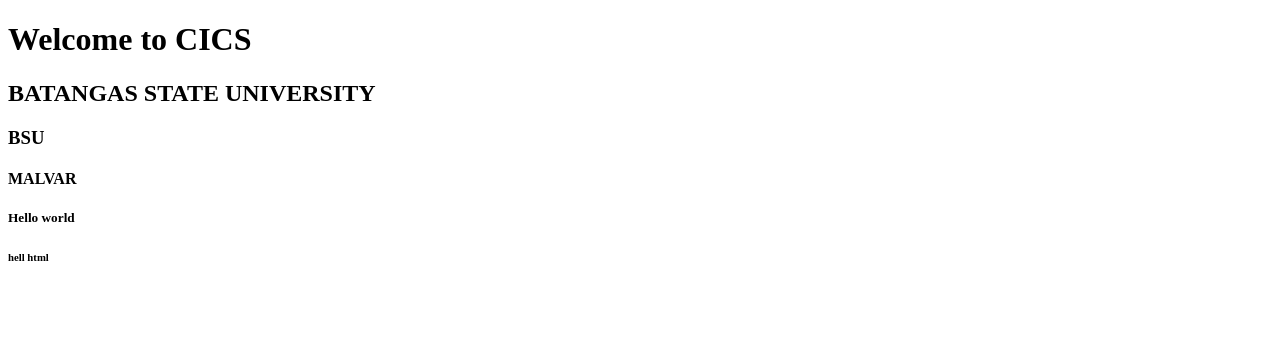
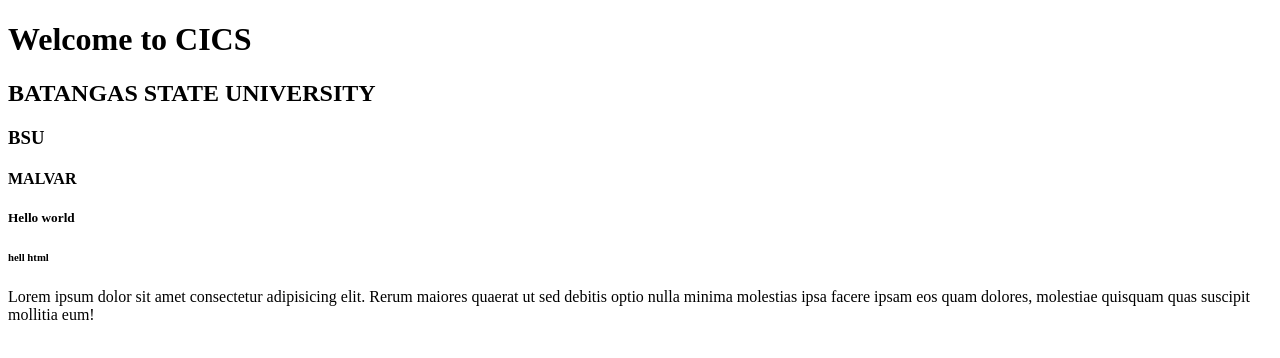
Before and after one commit to darsaprille/learning-in-git, a plain HTML site: page index.html in a window 1280 px wide. Drawn offline with Linux system fonts and the light colour scheme.

Commit message:
<learning>

```diff
--- a/index.html
+++ b/index.html
@@ -16,6 +16,9 @@
 
     <h5>Hello world</h5>
     <h6>hell html</h6>
+
+    <p>Lorem ipsum dolor sit amet consectetur adipisicing elit. Rerum maiores quaerat ut sed debitis optio nulla minima
+        molestias ipsa facere ipsam eos quam dolores, molestiae quisquam quas suscipit mollitia eum!</p>
 </body>
 
 </html>
```
